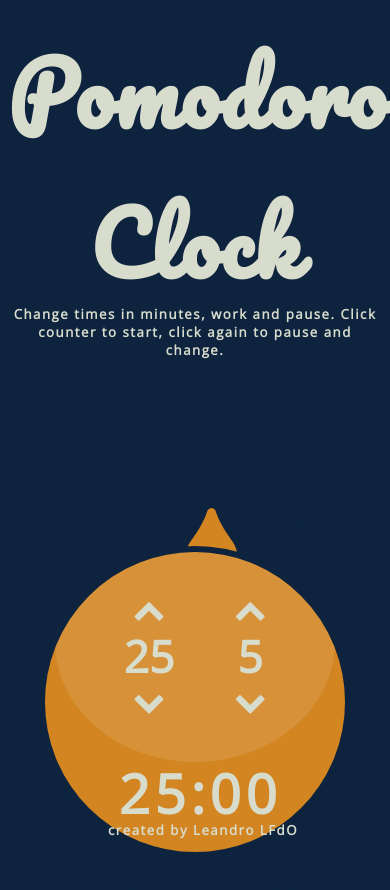
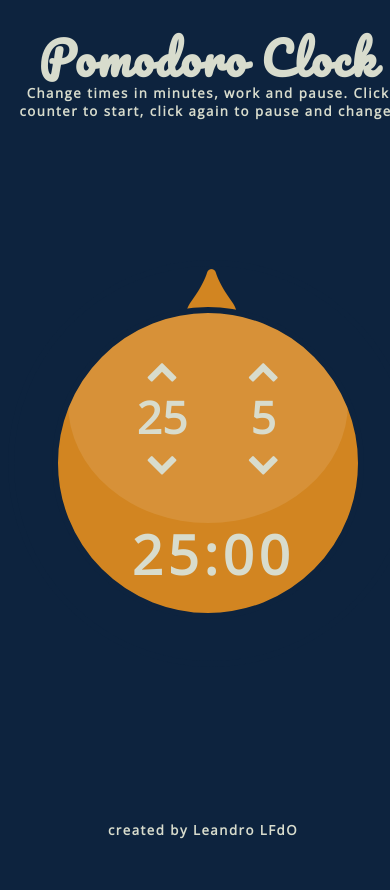
Before and after one commit to lfdo20/pomodoroclock, a plain HTML site: page index.html in a window 390 px wide. Shown: the top 890 px of the page. After the commit the page ends 844 px from the top, so only its background shows below. Drawn offline with nearby package versions, Linux system fonts and the light colour scheme.

Commit message:
Test Mobile

```diff
--- a/index.html
+++ b/index.html
@@ -19,8 +19,6 @@
       <h5>Change times in minutes, work and pause. Click counter to start, click again to pause and change. </h5>
     </header>
     <div class="box">
-    <div class="arrow ">
-    </div>
     <div class="arrow2">
       <i class="fa fa-tint spin" aria-hidden="true"></i>
       <i class="fa fa-circle-o-notch spin hide" aria-hidden="true"></i>
--- a/pomodoro.css
+++ b/pomodoro.css
@@ -10,16 +10,7 @@ body{
   height: 100%;
 }
 
-.arrow{
-  background-color: yellow;
-  margin: 0 auto;
-  margin-top: 200px;
-  width: 160px;
-  height: 160px;
-  transform: rotate(45deg);
-  display: none;
 
-}
 
 .arrow2{
   position: relative;
@@ -170,3 +161,76 @@ footer h5{
   letter-spacing: 1.5px;
   margin: 5px 0;
 }
+
+@media only screen and (max-width: 768px) {
+
+  body{
+    background-color: #0D233E;
+    width: 0 auto;
+
+  }
+
+  header{
+    width: 400px;
+    margin: 0 auto;
+  }
+
+  header > h1{
+    font-family: 'Pacifico', cursive;
+    color: #d8dccd;
+    font-size: 45px;
+    letter-spacing: 2px;
+    margin: 0px 0;
+    margin-bottom: -15px;
+  }
+
+  .box{
+    margin: 0 auto;
+    margin-top: 150px;
+    width: 400px;
+    height: 400px;
+  }
+
+  .arrow2{
+    position: relative;
+    background-color: #0D233E;
+    color:#d28521;
+    margin: 0 auto;
+    font-size: 90px;
+    line-height: 40px;
+    width: 395px;
+    height: 395px;
+    border-radius: 50%;
+    border-style: solid;
+    border-width: 6px;
+    border-color: #0D233E;
+    text-align: center;
+    z-index: -2;
+  }
+
+  .clock{
+    position: relative;
+    margin: 0 auto;
+    margin-top: -360px;
+    background-color: #d28521;
+    width: 300px;
+    height: 300px;
+    border-radius: 50%;
+    border-style: solid;
+    border-width: 6px;
+    border-color:  #0D233E;
+    overflow: hidden;
+
+  }
+
+  .offset{
+    position: relative;
+    background-color: rgba(255,255,255, 0.1);
+    margin: 0 auto ;
+    transform: translateY(-30px);
+    width: 280px;
+    height: 240px;
+    border-radius: 50%;
+  }
+
+}
--- a/pomodoro.js
+++ b/pomodoro.js
@@ -1,7 +1,7 @@
 $('document').ready(function(){
 
   var pause = 1;
-  var work = 1;
+  var work = 25;
   var loop = 1;
   var looprb = 1;
   var oldwork=0;
```
